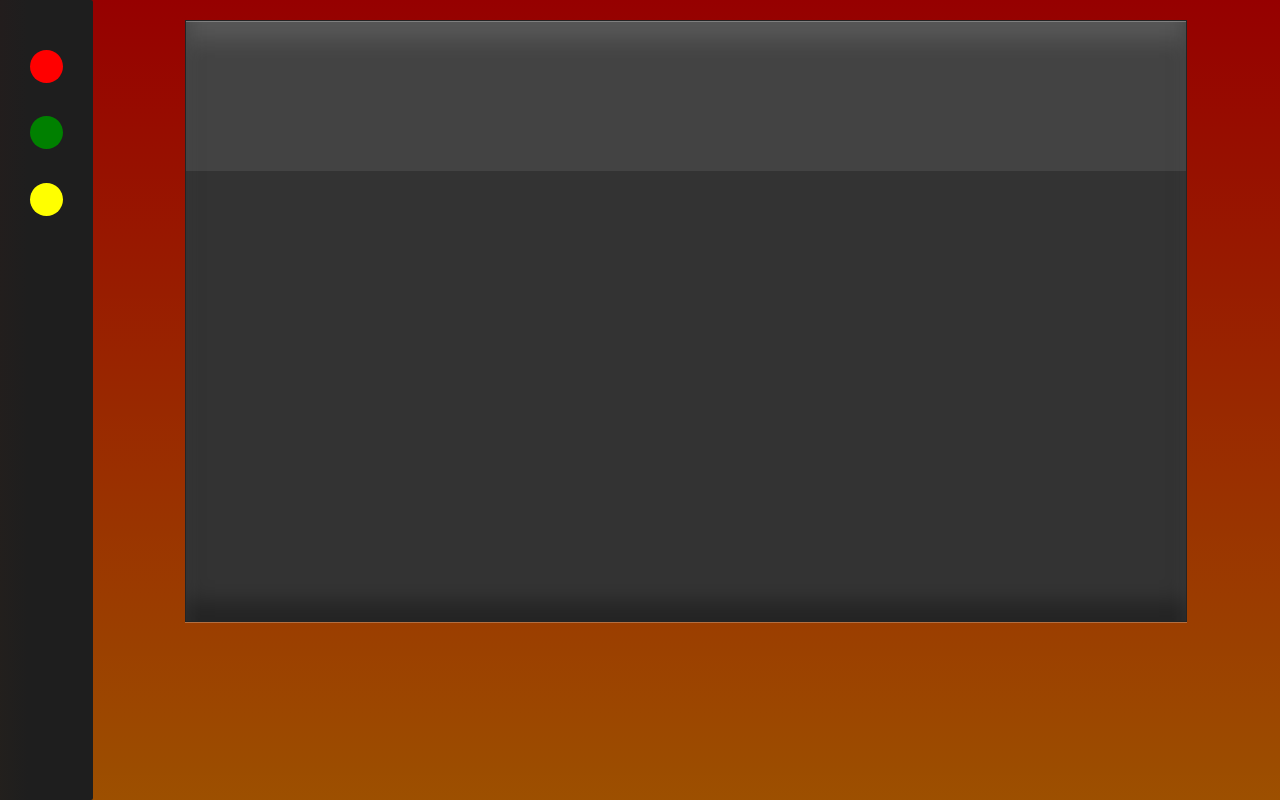
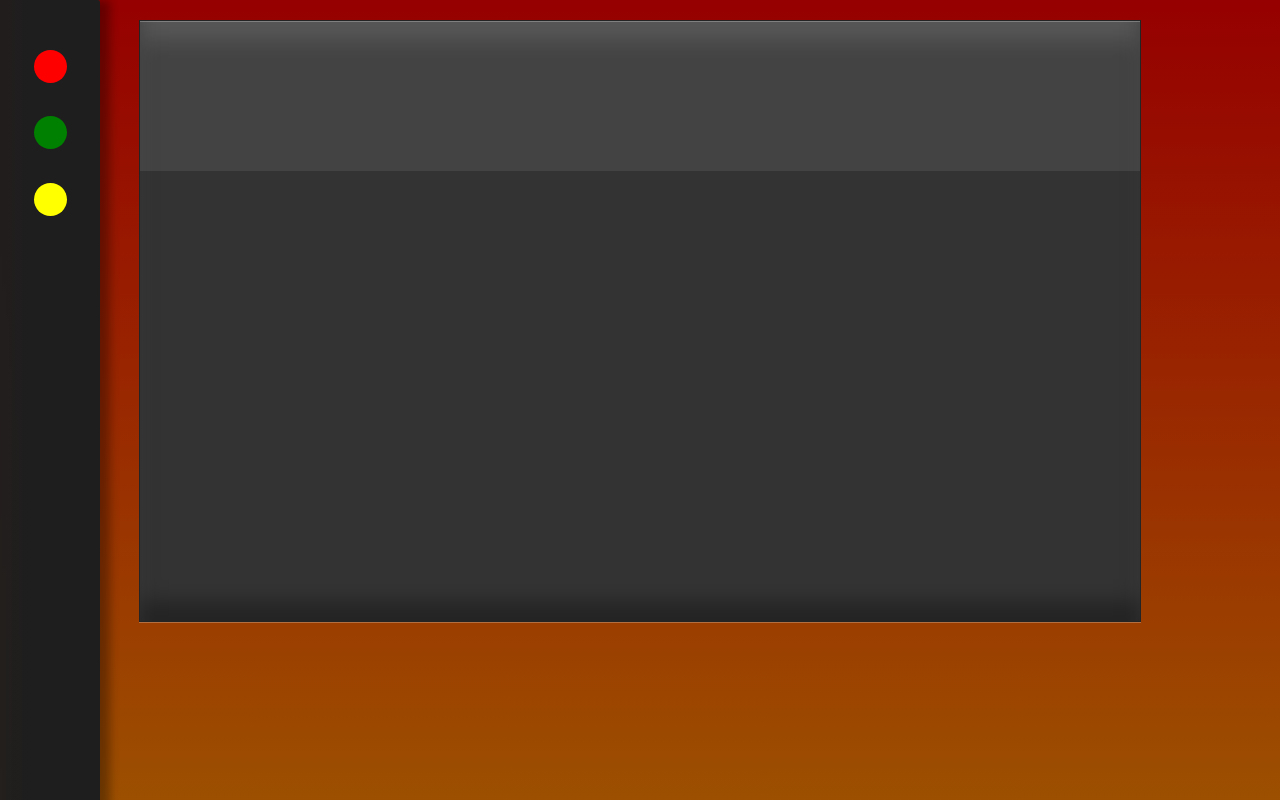
Before and after one commit to zach-c-d/personalSite, a React (Create React App) app: page / in a window 1280 px wide. Built offline with nearby package versions, Linux system fonts and the light colour scheme.

Commit message:
added drop shadow to sidebar; side bar is now fixed position; beginning to move background color back to the pages

```diff
--- a/src/Main.js
+++ b/src/Main.js
@@ -36,7 +36,9 @@ class Main extends Component {
 export default Main;
 
 const MainContainer = styled.div`
-background: ${props => props.renderBackground};
+position: static;
+z-index: -11;
+background: black;
   navBar{
     display:flex;
     flex-direction: row;
--- a/src/components/Navigation.js
+++ b/src/components/Navigation.js
@@ -35,9 +35,13 @@ const PageButton = styled.div`
   border-radius: 50%;
 `
 const NavBarContainer = styled.div`
+    position: fixed;
+    z-index: 10;
     background: linear-gradient(90deg, rgba(28, 28, 28, 0) -800.5%, #1E1E1E 30%);
+    box-shadow: 10px 0 10px rgba(0,0,0, 0.33);
     border-radius: 0px 2px 2px 0px;
     width: 100px;
+    height: 100vh;
     padding-top: ${button_diameter}px;
     ul{
         display:flex;
--- a/src/components/pages/AboutMe.js
+++ b/src/components/pages/AboutMe.js
@@ -1,17 +1,22 @@
 import React, { Component } from "react";
 import styled from "styled-components";
 import ContentCard from "../ContentCard.js"
+import {
+  background_Red
+} from '../../utilities/colors.js'
+
 export default class AboutMe extends Component {
     render() {
         return (
-            <AboutContainer>
-            <ContentCard></ContentCard>
-            </AboutContainer>
+              <ContentContainer>
+                <ContentCard></ContentCard>
+              </ContentContainer>
         );
     }
 }
 
-const AboutContainer = styled.div`
+const ContentContainer = styled.div`
+  background: ${background_Red};
   width: 100%;
   height:100vh;
   display: flex;
```
